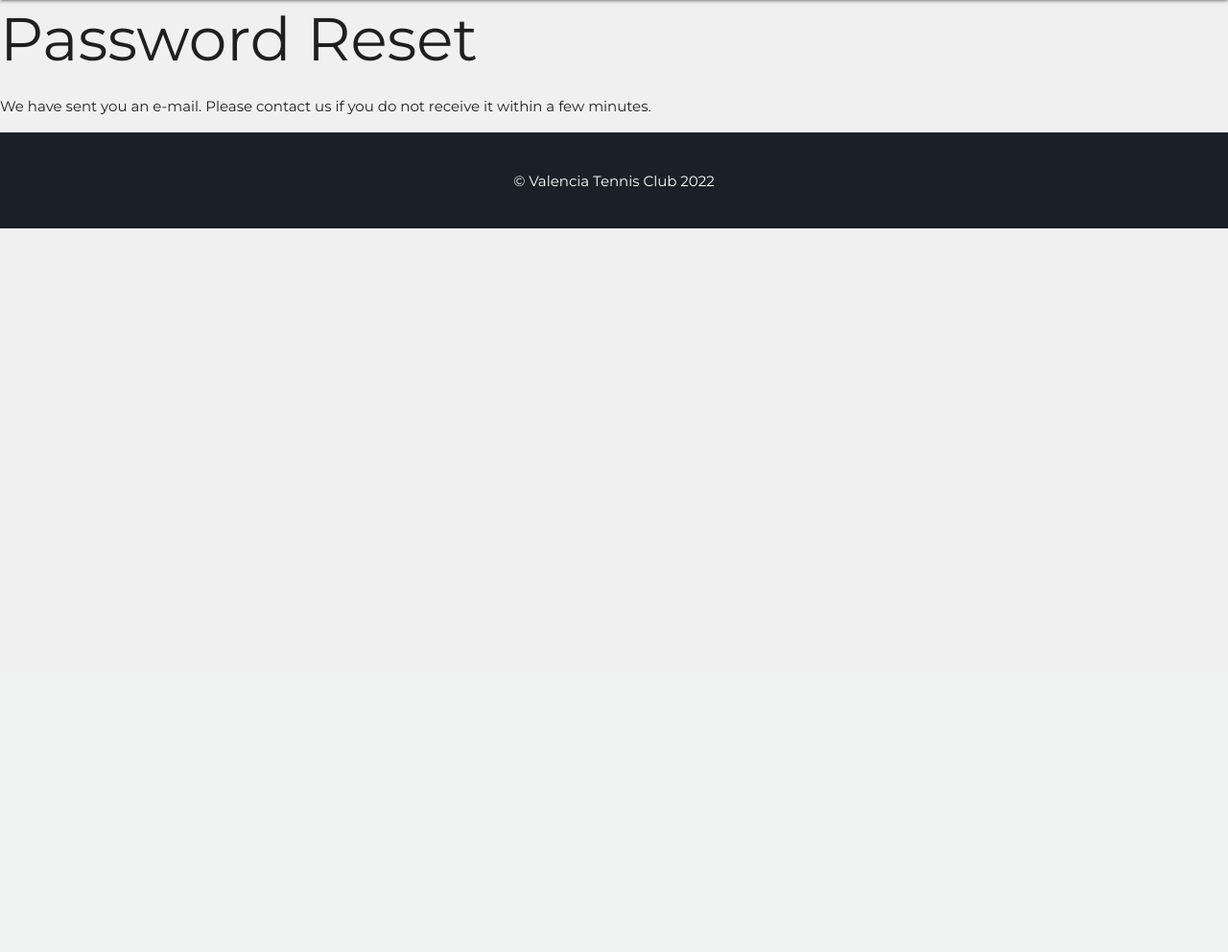
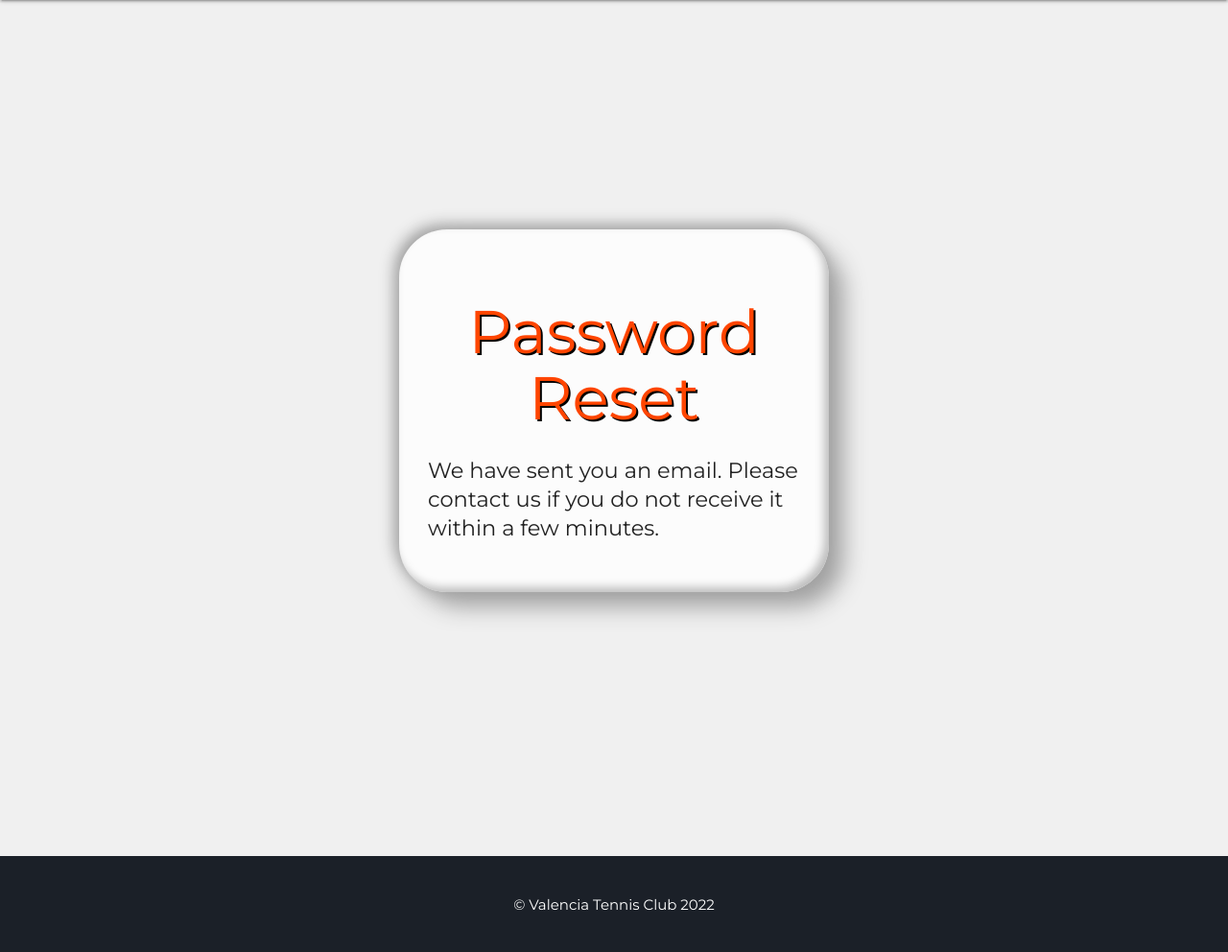
Before and after one commit to DHayes23/Valencia-Tennis, a Django app: a page that uses templates/allauth/account/password_reset_done.html in a window 1280 px wide. Shown: the part 100-1092 px from the top of the page at 96% size. Before the commit the page ends 338 px from the top, so only its background shows below. Run offline with Django 3.2, Linux system fonts and the light colour scheme; some libraries are stand-ins or nearby versions.

Commit message:
Modify allauth password reset done template

```diff
--- a/static/css/auth.css
+++ b/static/css/auth.css
@@ -102,6 +102,14 @@ label.active {
     font-size: 3.5rem;
 }
 
+#password-reset-done-section {
+    padding-top: 150px;
+    padding-bottom: 150px;
+    font-size: 2.8rem;
+}
+
+
+
 
 
 /* MEDIA QUERIES */
@@ -152,6 +160,11 @@ label.active {
         padding-top: 150px;
         padding-bottom: 100px;
     }
+
+    #password-reset-done-section {
+        padding-top: 225px;
+        padding-bottom: 225px;
+    }
 }
 
 /* EXTRA LARGE SCREENS */
@@ -188,4 +201,9 @@ label.active {
         padding-bottom: 275px;
     }
 
+    #password-reset-done-section {
+        padding-top: 325px;
+        padding-bottom: 325px;
+    }
+
 }
--- a/templates/allauth/account/password_reset_done.html
+++ b/templates/allauth/account/password_reset_done.html
@@ -6,11 +6,22 @@
 {% block head_title %}{% trans "Password Reset" %}{% endblock %}
 
 {% block content %}
-    <h1>{% trans "Password Reset" %}</h1>
 
-    {% if user.is_authenticated %}
-    {% include "account/snippets/already_logged_in.html" %}
-    {% endif %}
+{% load static %}
+<link rel="stylesheet" href="{% static 'css/auth.css' %}">
 
-    <p>{% blocktrans %}We have sent you an e-mail. Please contact us if you do not receive it within a few minutes.{% endblocktrans %}</p>
+<section id="password-reset-done-section">
+    <div class="container">
+        <div class="auth-panel">
+            <h1 class="auth-heading center-align">{% trans "Password Reset" %}</h1>
+
+            {% if user.is_authenticated %}
+            {% include "account/snippets/already_logged_in.html" %}
+            {% endif %}
+
+            <p class="auth-paragraph">{% blocktrans %}We have sent you an email. Please contact us if you do not receive it within a few minutes.{% endblocktrans %}</p>
+        </div>
+    </div>
+</section>
+
 {% endblock %}
```
